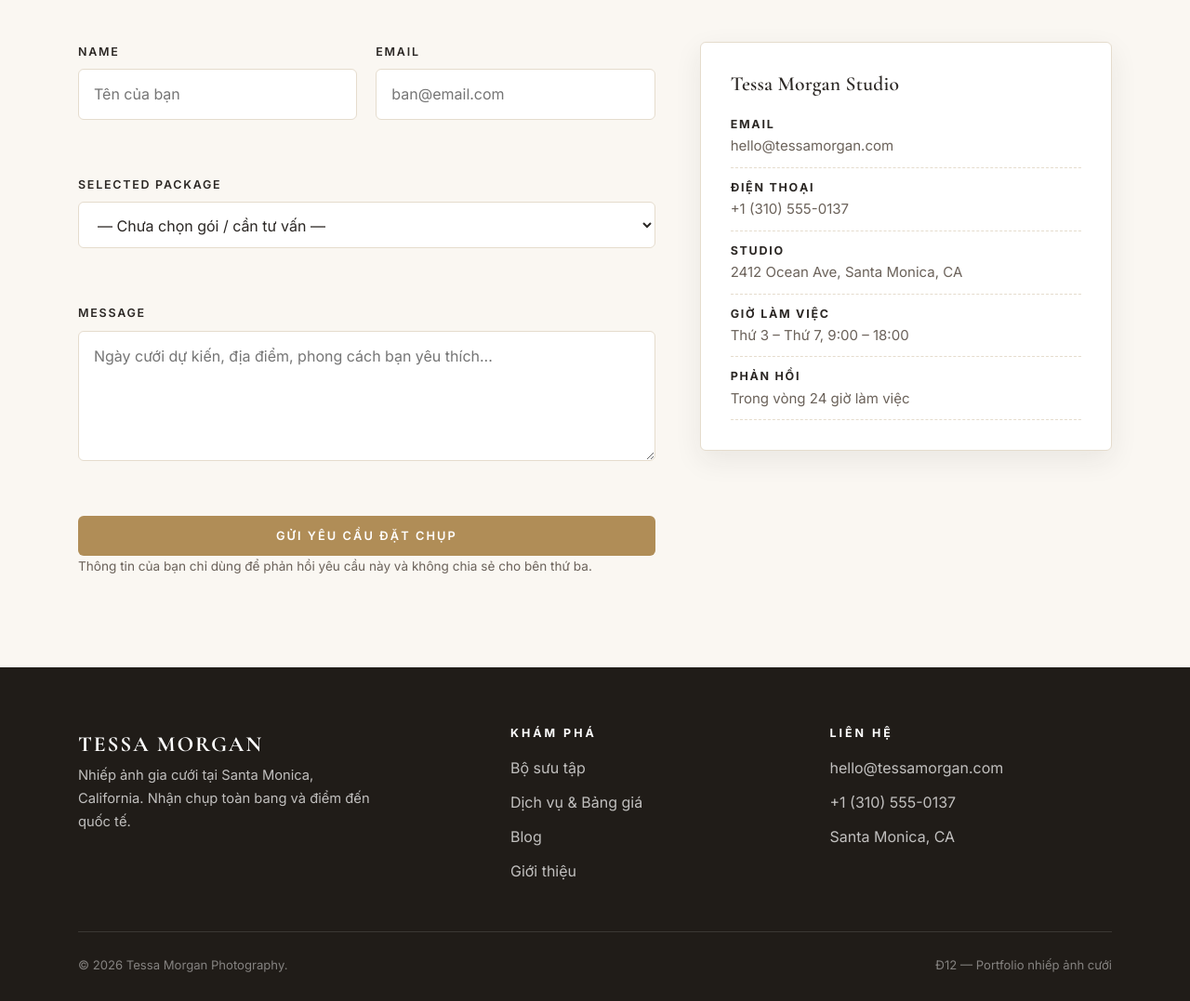
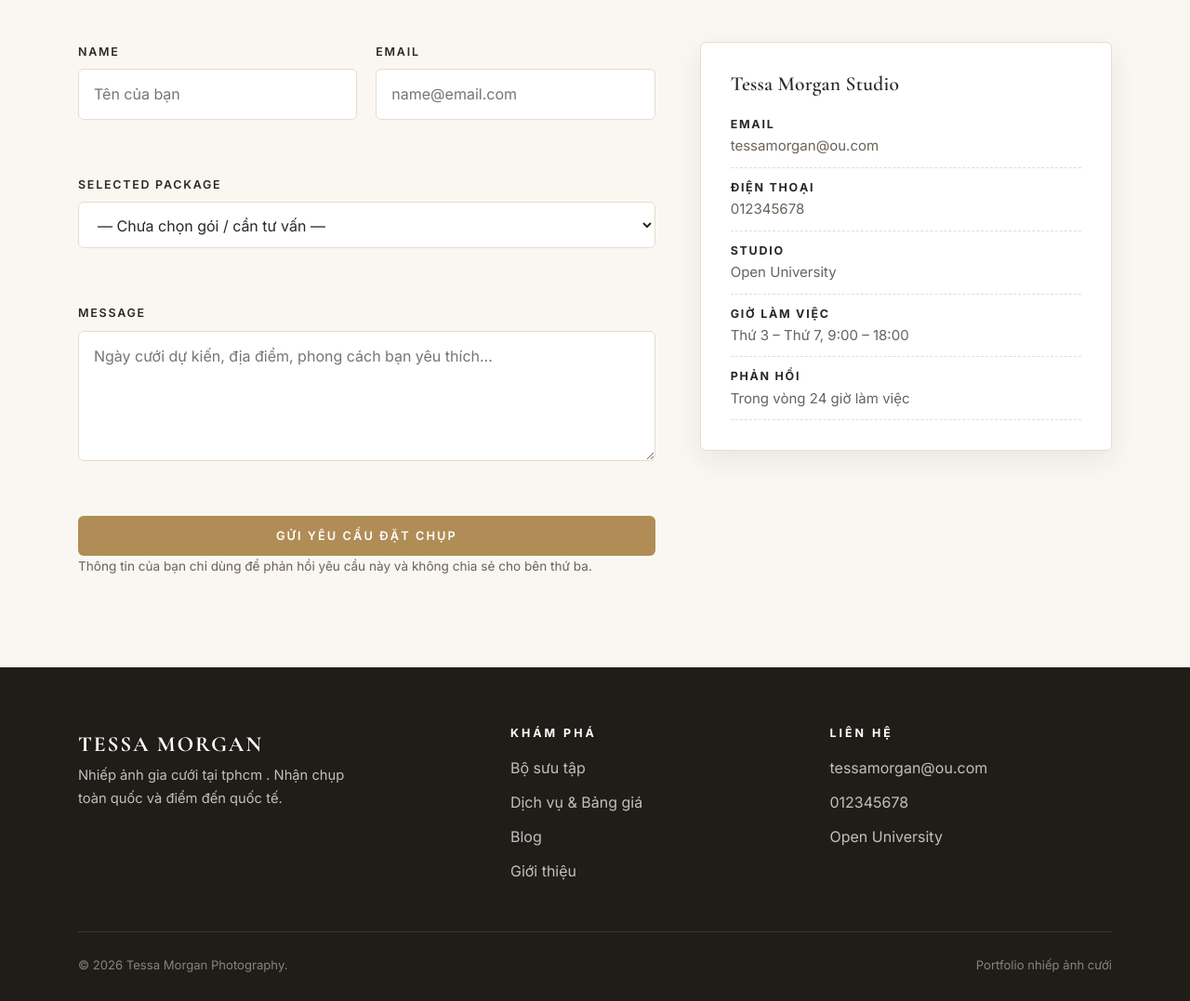
Before and after one commit to 2551050047dat-dot/portfolio-nhi-p-nh-, a website: page pages/contact.html in a window 1280 px wide. Shown: the part 321-1398 px from the top of the page at 93% size. Drawn offline with nearby package versions, Linux system fonts and the light colour scheme.

Commit message:
Add files via upload

```diff
--- a/pages/contact.html
+++ b/pages/contact.html
@@ -58,7 +58,7 @@
                             </div>
                             <div class="form-field">
                                 <label for="email">Email</label>
-                                <input type="email" id="email" name="email" placeholder="ban@email.com" autocomplete="email" required>
+                                <input type="email" id="email" name="email" placeholder="name@email.com" autocomplete="email" required>
                                 <p class="field-error" id="email-error" aria-live="polite"></p>
                             </div>
                             <div class="form-field full">
@@ -89,9 +89,9 @@
                     <aside class="contact-aside reveal reveal-delay-1">
                         <h3>Tessa Morgan Studio</h3>
                         <ul>
-                            <li><strong>Email</strong> hello@tessamorgan.com</li>
-                            <li><strong>Điện thoại</strong> +1 (310) 555-0137</li>
-                            <li><strong>Studio</strong> 2412 Ocean Ave, Santa Monica, CA</li>
+                            <li><strong>Email</strong> tessamorgan@ou.com</li>
+                            <li><strong>Điện thoại</strong> 012345678</li>
+                            <li><strong>Studio</strong> Open University</li>
                             <li><strong>Giờ làm việc</strong> Thứ 3 – Thứ 7, 9:00 – 18:00</li>
                             <li><strong>Phản hồi</strong> Trong vòng 24 giờ làm việc</li>
                         </ul>
@@ -107,7 +107,7 @@
             <div class="footer-grid">
                 <div class="footer-brand">
                     <span class="brand-name">Tessa Morgan</span>
-                    <p>Nhiếp ảnh gia cưới tại Santa Monica, California. Nhận chụp toàn bang và điểm đến quốc tế.</p>
+                    <p>Nhiếp ảnh gia cưới tại tphcm . Nhận chụp toàn quốc và điểm đến quốc tế.</p>
                 </div>
                 <div>
                     <h4>Khám phá</h4>
@@ -121,15 +121,15 @@
                 <div>
                     <h4>Liên hệ</h4>
                     <ul>
-                        <li><a href="mailto:hello@tessamorgan.com">hello@tessamorgan.com</a></li>
-                        <li><a href="tel:+13105550137">+1 (310) 555-0137</a></li>
-                        <li>Santa Monica, CA</li>
+                          <li><a href="mailto:hello@tessamorgan.com">tessamorgan@ou.com</a></li>
+                        <li><a href="tel:012345678">012345678</a></li>
+                        <li>Open University</li>
                     </ul>
                 </div>
             </div>
             <div class="footer-bottom">
                 <span>&copy; <span data-year>2026</span> Tessa Morgan Photography.</span>
-                <span>Đ12 — Portfolio nhiếp ảnh cưới</span>
+                <span>Portfolio nhiếp ảnh cưới</span>
             </div>
         </div>
     </footer>
```
Also changed, not shown: pages/about.html (+6 -6 lines), pages/album-detail.html (+6 -5 lines), pages/blog-detail.html (+5 -6 lines), pages/blog.html (+7 -6 lines), pages/portfolio.html (+7 -7 lines), pages/services.html (+6 -6 lines).
